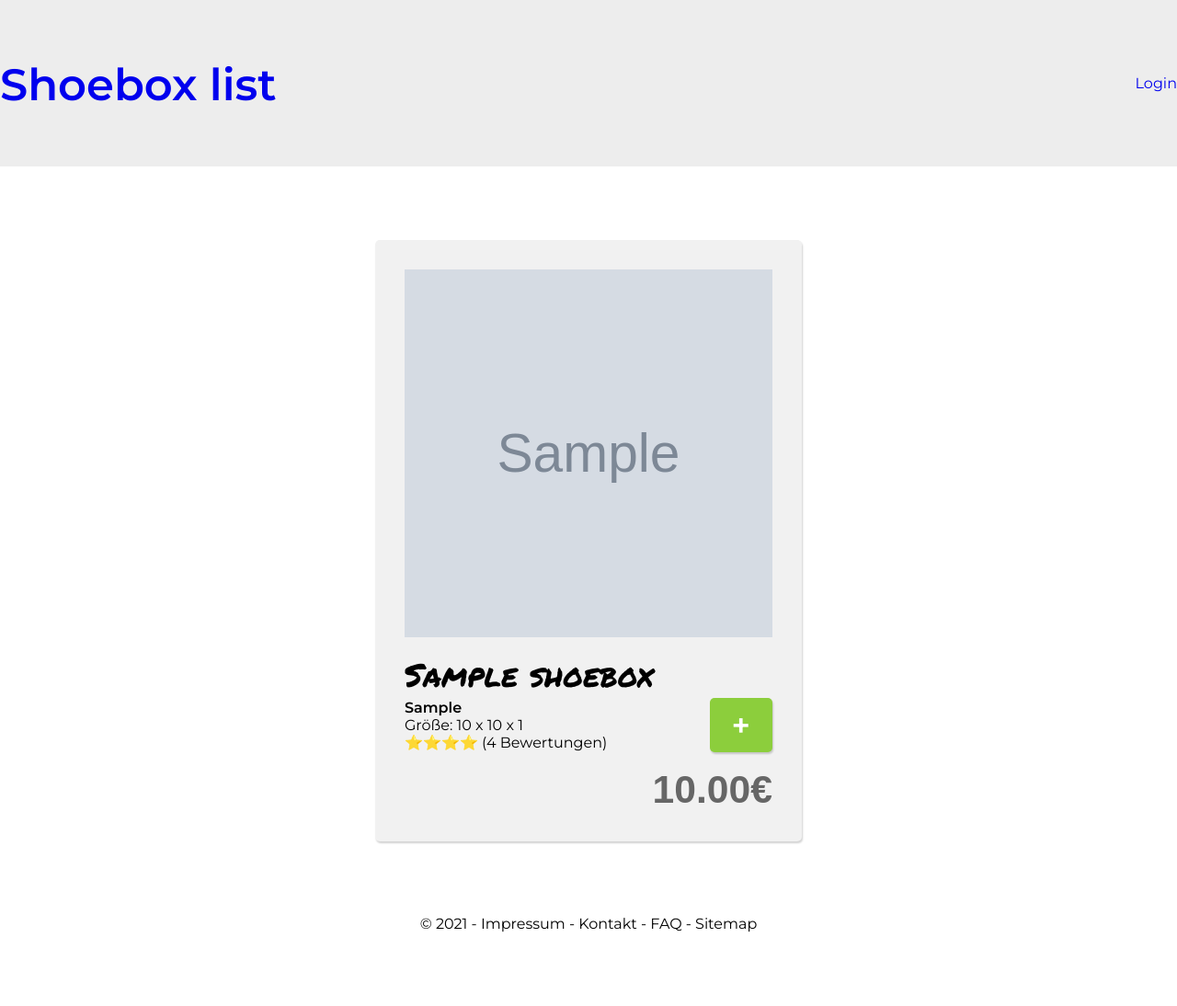
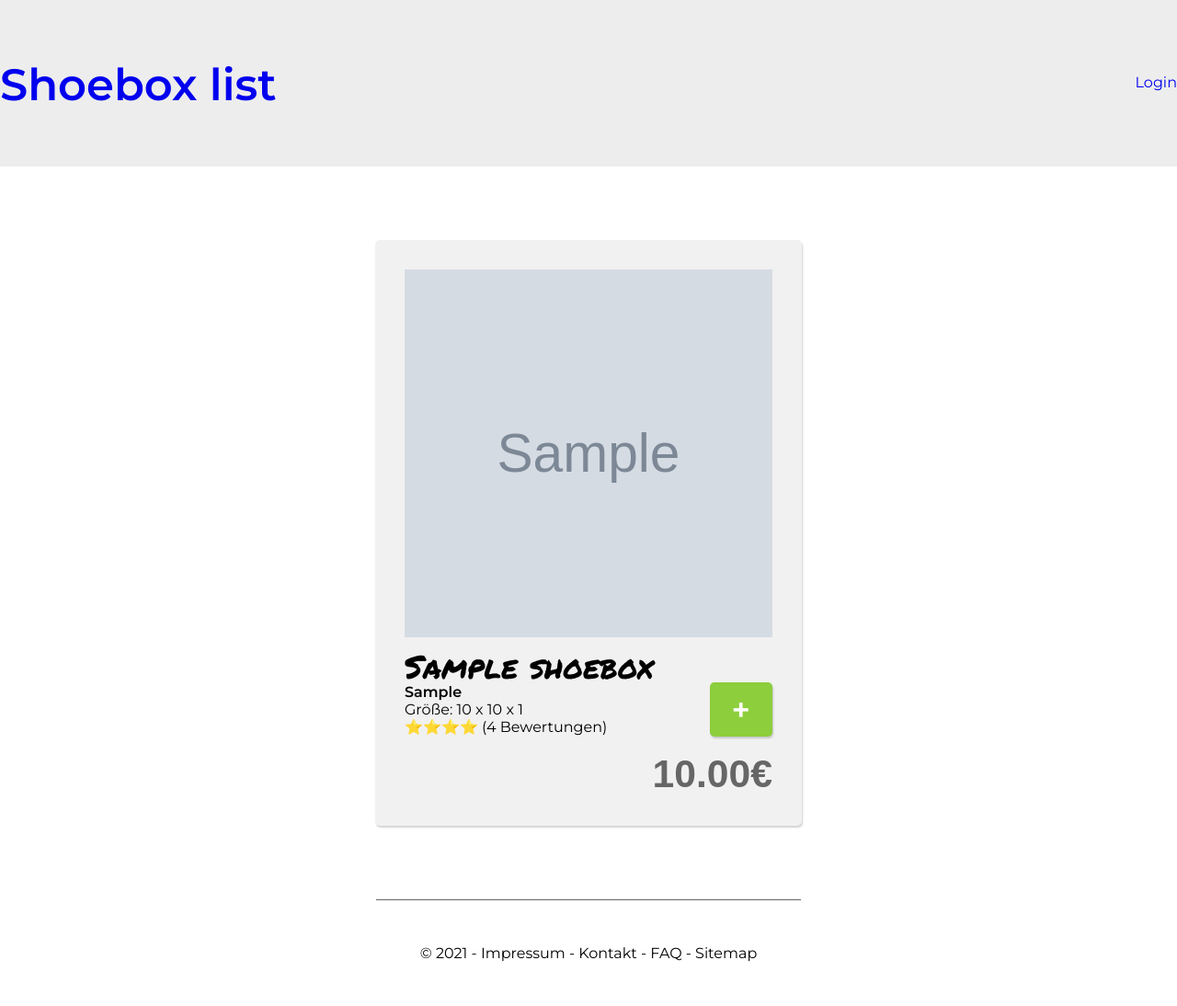
Before and after one commit to eg0re/webpyproject, a Django app: page / in a window 1280 px wide. Shown: the whole page at 92% size. Before the commit the page ends 1014 px from the top, so only its background shows below. Run offline with Django 3.2, Linux system fonts and the light colour scheme; tables that the repository leaves empty hold one stand-in row (values such as "Sample post"); grey boxes marked "Sample" are stand-in pictures.

Commit message:
changed some tags for semantic and accessibility

```diff
--- a/Shoebox/models.py
+++ b/Shoebox/models.py
@@ -70,11 +70,11 @@ class Shoebox(models.Model):
 # TODO: don't allow multiple reviews from the same user
 class Comment(models.Model):
     RATINGS = [
-        ('1', '1'),
-        ('2', '2'),
-        ('3', '3'),
-        ('4', '4'),
-        ('5', '5'),
+        (1, 1),
+        (2, 2),
+        (3, 3),
+        (4, 4),
+        (5, 5),
     ]
 
     text = models.TextField(max_length=500)
--- a/Shoebox/templates/box-list.html
+++ b/Shoebox/templates/box-list.html
@@ -12,7 +12,7 @@
 {% block content %}
     <ul class="article-wrapper">
         {% for box in all_the_boxes %}
-            <div class="article">
+            <article class="article">
                 <a href="box/{{ box.id }}/">
                     <div class="article-image-wrapper">
                         <img src="/media/{{ box.image }}" class="article-image" alt="shoebox image">
@@ -20,8 +20,8 @@
                 </a>
 
                 <div class="article-info-small">
-                    <a href="box/{{ box.id }}/">
-                        <div class="article-name">{{ box.name }}</div>
+                    <a href="box/{{ box.id }}/" class="article-name">
+                        {{ box.name }}
                     </a>
                     <div class="article-details-wrapper">
                         <div>
@@ -36,7 +36,7 @@
                     </div>
                     <div class="article-price">{{ box.price }}€</div>
                 </div>
-            </div>
+            </article>
         {% endfor %}
     </ul>
 
--- a/static/css/style.css
+++ b/static/css/style.css
@@ -6,7 +6,10 @@
     -ms-transition: all .2s ease-in-out;
 }
 
-a:link { text-decoration: none; }
+a:link {
+    text-decoration: none;
+    line-height: 2rem;
+}
 
 h2 {
     font-family: 'Permanent Marker', cursive;
@@ -27,6 +30,11 @@ header {
     padding: 1rem;
     display: flex;
     justify-content: space-between;
+}
+
+footer {
+    border-top: 1px solid #666;
+    padding: 3rem;
 }
 
 .article-wrapper {
@@ -71,6 +79,7 @@ header {
 
 .article-info-small {
     padding-top: 1rem;
+    width: 25rem;
 }
 
 .article-name {
```
Also changed, not shown: Shoebox/templates/box-detail.html (+4 -4 lines), readme.md.
